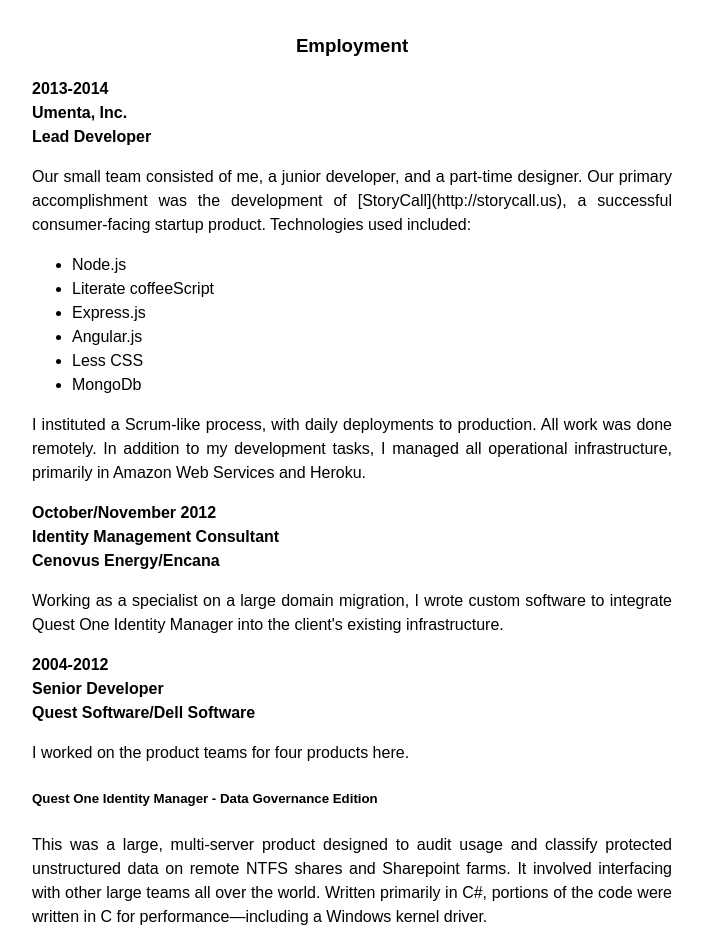
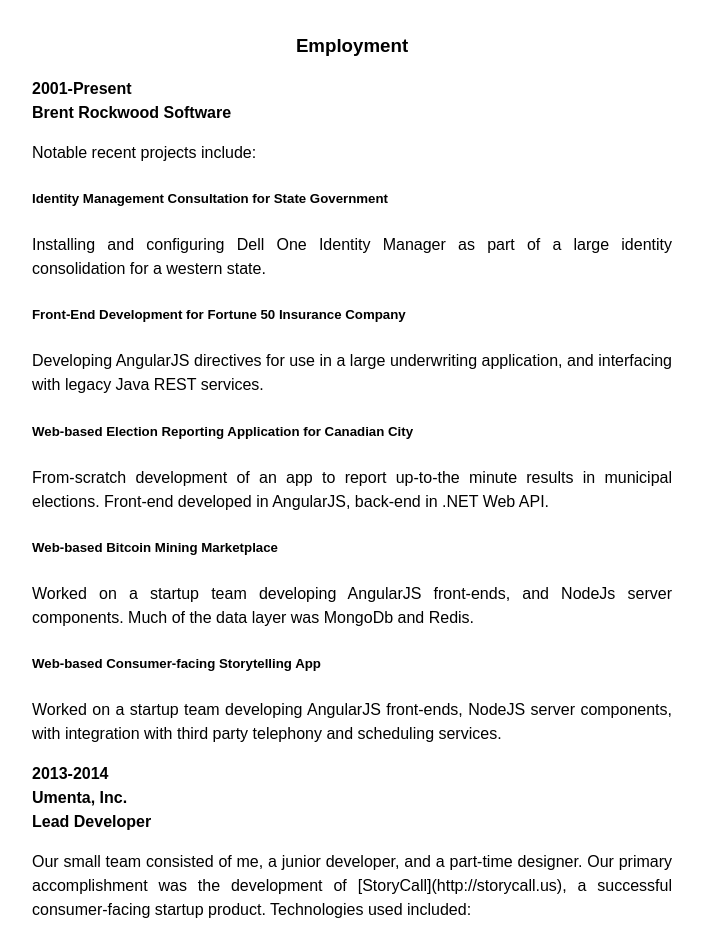
Before and after one commit to brentrockwood/cv, a website: page cv.jade in a window 1280 px wide. Shown: the part 345-1277 px from the top of the page, without its empty margins (288-991 px from the left). Drawn offline with nearby package versions, Linux system fonts and the light colour scheme; files that its build step writes are made by us from their sources.

Commit message:
Update Brs projects.

```diff
--- a/cv.jade
+++ b/cv.jade
@@ -17,6 +17,32 @@
 
     section.jobs
       h3 Employment
+
+      .job
+        h4 2001-Present
+        h4 Brent Rockwood Software
+
+        p Notable recent projects include:
+
+        h5 Identity Management Consultation for State Government
+
+        p Installing and configuring Dell One Identity Manager as part of a large identity consolidation for a western state.
+
+        h5 Front-End Development for Fortune 50 Insurance Company
+
+        p Developing AngularJS directives for use in a large underwriting application, and interfacing with legacy Java REST services.
+
+        h5 Web-based Election Reporting Application for Canadian City
+
+        p From-scratch development of an app to report up-to-the minute results in municipal elections.  Front-end developed in AngularJS, back-end in .NET Web API.
+
+        h5 Web-based Bitcoin Mining Marketplace
+
+        p Worked on a startup team developing AngularJS front-ends, and NodeJs server components.  Much of the data layer was MongoDb and Redis.
+
+        h5 Web-based Consumer-facing Storytelling App
+
+        p Worked on a startup team developing AngularJS front-ends, NodeJS server components, with integration with third party telephony and scheduling services.
 
       .job
         h4 2013-2014
@@ -83,14 +109,6 @@
         p Provided performance analysis and troubleshooting on a large web-based CRM system for a regional telecom provider. This work was primarily comprised of analyzing the threading code while in production and modifying DCOM settings to avoid thread starvation under heavy customer load. Code was written in VB.Net and stored in Visual SourceSafe.
 
         p Subcontracted to a GIS software developer where I delivered a land-management/permitting application for a small city. Project had been troubled, with over three years history of non-delivery. Working alone, and starting largely from scratch, I was able to complete the project within three months. All code was written in a language proprietary to the client which I had never seen before. Tooling consisted of a text editor and StarTeam for source control.
-
-      .job
-        h4 2001-2003
-        h4 Brent Rockwood Software
-
-        p Designed and built several web applications for telecommunications and government customers using VB.Net/Asp.Net.
-
-        p Gathered requirements and worked with customers throughout the development process.
 
       .job
         h4 1999-2001
@@ -182,11 +200,10 @@
         li SourceSafe
 
       ul
+        li Gulp
         li Grunt
         li Team Build/MSBuild
         li Make
-        li Rake
-        li Cake
 
       ul
         li Vows.js
```
